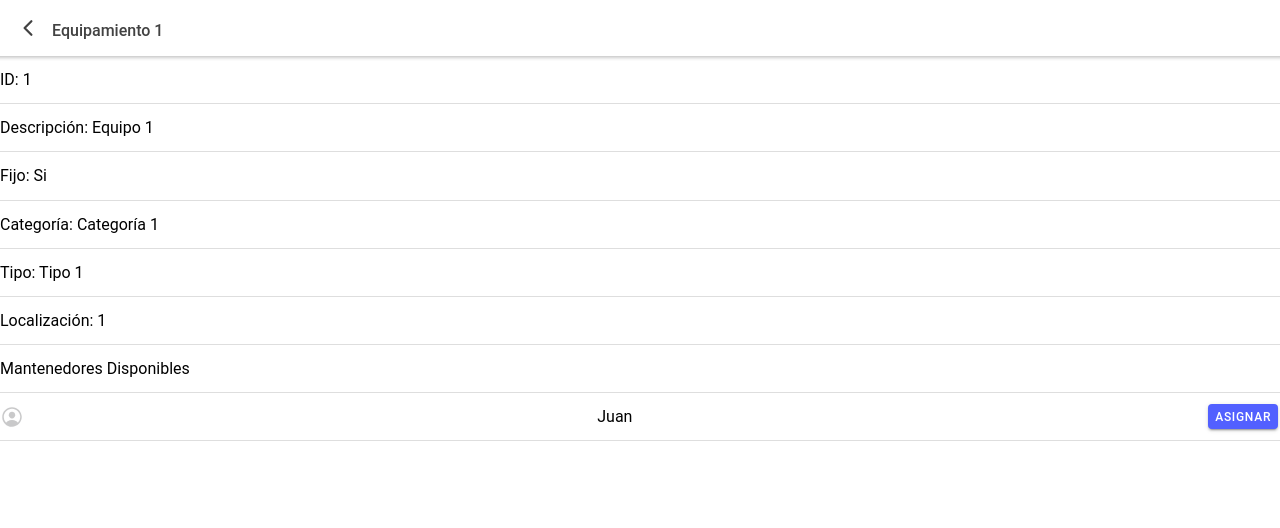
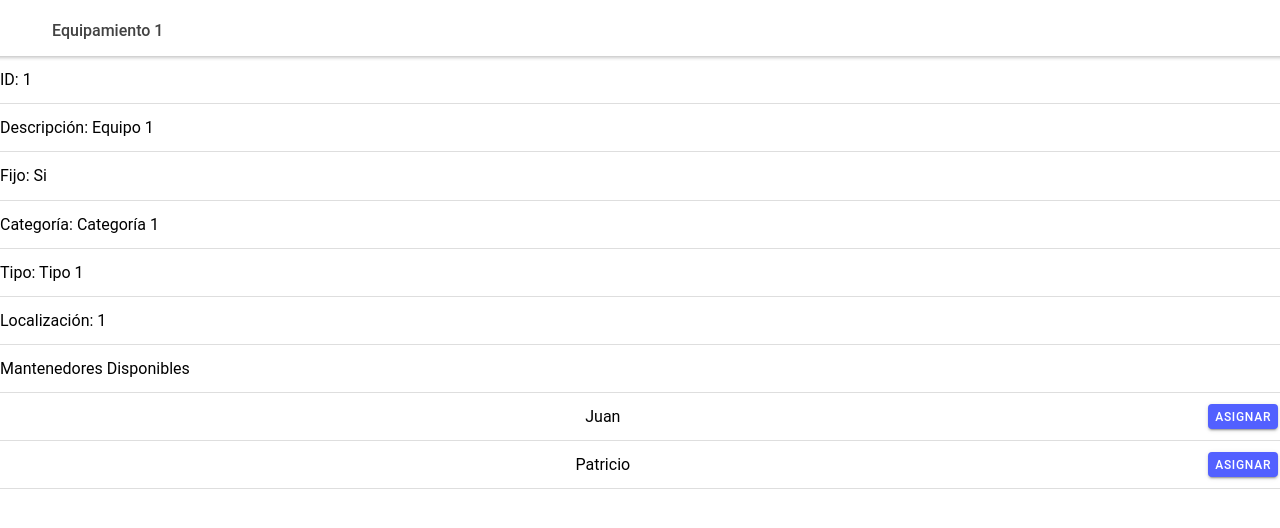
Before and after one commit to Shpm21/PROYECT-MINERA-FRONTEND, a React (Create React App) app: page /equipment_planificator/1 in a window 1280 px wide. Shown: the top 528 px of the page. Built offline with nearby package versions, Linux system fonts and the light colour scheme.

Commit message:
add new user

```diff
--- a/src/data/user.ts
+++ b/src/data/user.ts
@@ -49,7 +49,17 @@ const users: User[] = [
     secondLastName: '4444',
     id_role: 3,
     id_zone: 2
-  }
+  },
+  {
+    rut: '5555',
+    password: '5555',
+    mail: '5555',
+    name: 'Patricio',
+    lastName: '5555',
+    secondLastName: '5555',
+    id_role: 2,
+    id_zone: 2
+  },
 ]
 
 export const getUsers = () => users;
```
